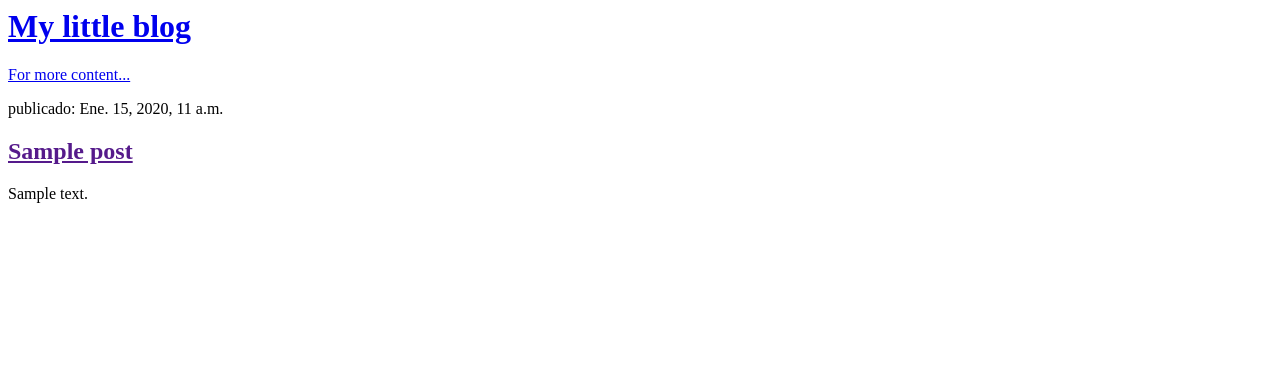
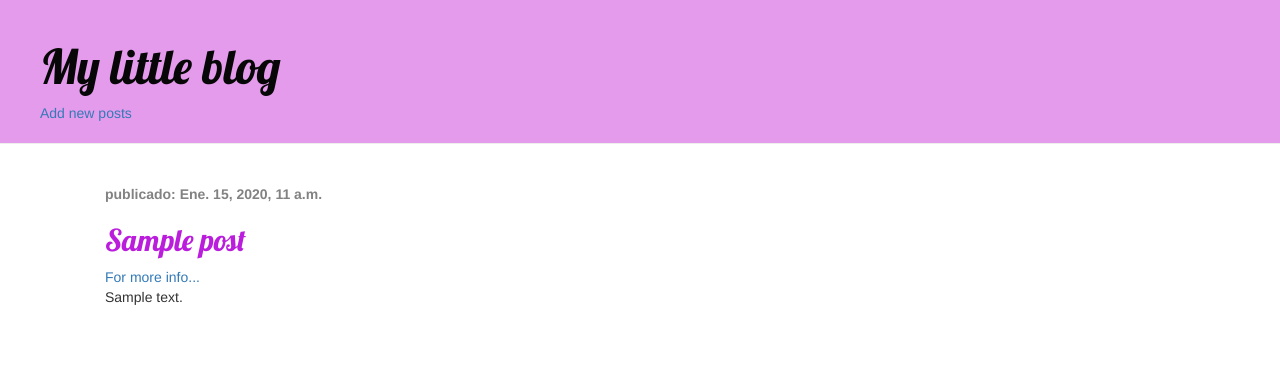
Before and after one commit to Clapiniella/mylittleblog, a Django app: page / in a window 1280 px wide. Shown: the top 376 px of the page. Run offline with Django 3.2, Linux system fonts and the light colour scheme; tables that the repository leaves empty hold one stand-in row (values such as "Sample post"); some libraries are stand-ins or nearby versions.

Commit message:
css added

```diff
--- /dev/null
+++ b/blog/static/css/blog.css
@@ -0,0 +1,50 @@
+.page-header {
+    background-color:#E49BEC;
+    margin-top: 0;
+    padding: 20px 20px 20px 40px;
+}
+
+.page-header h1, .page-header h1 a, .page-header h1 a:visited, .page-header h1 a:active {
+    color: #070707;
+    font-size: 36pt;
+    text-decoration: none;
+}
+
+.post {
+    padding-left: 50px;
+}
+
+.content {
+    margin-left: 40px;
+}
+
+h1, h2, h3, h4 {
+    font-family: 'Lobster', cursive;
+}
+
+.date {
+    color: #828282;
+}
+
+.save {
+    float: right;
+}
+
+.post-form textarea, .post-form input {
+    width: 100%;
+}
+
+.top-menu, .top-menu:hover, .top-menu:visited {
+    color: #ffffff;
+    float: right;
+    font-size: 26pt;
+    margin-right: 20px;
+}
+
+.post {
+    margin-bottom: 70px;
+}
+
+.post h2 a, .post h2 a:visited {
+    color:#BA1DDB;
+}
--- a/blog/templates/blog/post_list.html
+++ b/blog/templates/blog/post_list.html
@@ -1,20 +1,35 @@
+{% load static %}
 <html>
     <head>
         <title>My little blog</title>
+        <link rel="stylesheet" href="//maxcdn.bootstrapcdn.com/bootstrap/3.2.0/css/bootstrap.min.css">
+        <link rel="stylesheet" href="//maxcdn.bootstrapcdn.com/bootstrap/3.2.0/css/bootstrap-theme.min.css">
+        <link rel="stylesheet" href="{% static 'css/blog.css' %}">
+        <link href="//fonts.googleapis.com/css?family=Lobster&subset=latin,latin-ext" rel="stylesheet" type="text/css">
+
     </head>
     <body>
-        <div>
+        <div class="page-header">
             <h1><a href="/">My little blog</a></h1>
-            <a href="/admin"> For more content... </a>
-            <br>
+            <a href="/admin"> Add new posts </a>
+
         </div>
-
-        {% for post in posts %}
-            <div>
-                <p> publicado: {{ post.published_date }}</p>
-                <h2><a href="">{{ post.title }}</a></h2>
-                <p>{{ post.text|linebreaksbr }}</p>
+        <br>
+        <div class="content container">
+            <div class="row">
+                <div class="col-md-8">
+                    {% for post in posts %}
+                        <div class="post">
+                            <div class="date">
+                                <p><b>publicado: {{ post.published_date }}</b></p>
+                            </div>
+                            <h2><a href="">{{ post.title }}</a></h2>
+                            <a href="https://en.wikipedia.org/wiki/Django" class="external_link" id="link_to_wiki_page">For more info...</a>
+                            <p>{{ post.text|linebreaksbr }}</p>
+                        </div>
+                    {% endfor %}
+                </div>
             </div>
-        {% endfor %}
+        </div>
     </body>
 </html>
```
Also changed, not shown: blog/static/css/old_blog.css (added, +8 -0 lines).
